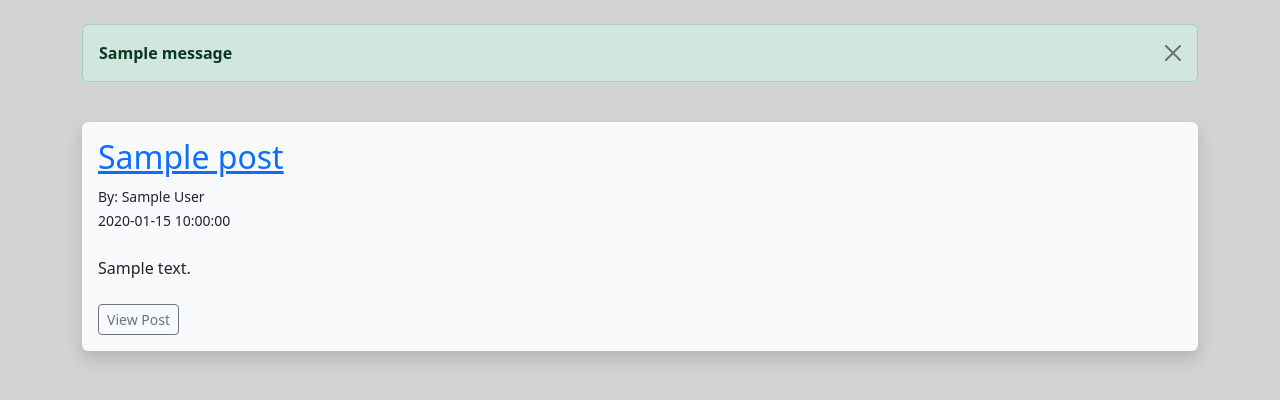
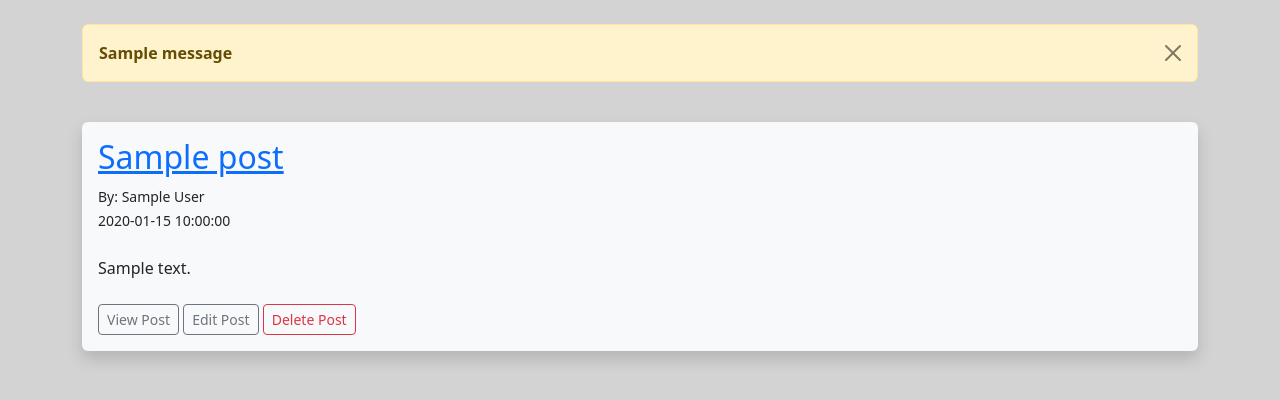
Before and after one commit to stryker2k2/flasker, a Flask app: page /posts in a window 1280 px wide. Shown: the part 56-456 px from the top of the page. Run offline with Flask 3, Linux system fonts and the light colour scheme; tables that the repository leaves empty hold one stand-in row (values such as "Sample post"); one stand-in notice (Sample message) is shown; some libraries are stand-ins or nearby versions.

Commit message:
Added View, Edit, Post buttons and logic

```diff
--- a/hello.py
+++ b/hello.py
@@ -1,4 +1,4 @@
-from flask import Flask, render_template, flash, request
+from flask import Flask, render_template, flash, request, redirect, url_for
 from flask_wtf import FlaskForm
 from wtforms import StringField, SubmitField, PasswordField, BooleanField, ValidationError
 from wtforms.validators import DataRequired, EqualTo, Length
@@ -109,10 +109,6 @@ def posts():
     # Grab all posts from database
     posts = Posts.query.order_by(Posts.date_posted)
     return render_template('posts.html', posts = posts)
-
-
-
-
 
 
 # localhost:5000/user/john
@@ -275,7 +271,47 @@ def add_post():
 @app.route('/posts/<int:id>')
 def post(id):
     post = Posts.query.get_or_404(id)
-    return render_template('post.html', post = post)
+    return render_template('post.html', post=post)
+
+
+# Edit Post
+@app.route('/posts/edit/<int:id>', methods=['GET', 'POST'])
+def edit_post(id):
+    post = Posts.query.get_or_404(id)
+    form = PostForm()
+    if form.validate_on_submit():
+        post.title = form.title.data
+        post.author = form.author.data
+        post.slug = form.slug.data
+        post.content = form.content.data
+        #Update Database
+        db.session.add(post)
+        db.session.commit()
+        flash("Post was updated successfully")
+        return redirect(url_for('post', id=post.id))
+    form.title.data = post.title
+    form.author.data = post.author
+    form.slug.data = post.slug
+    form.content.data = post.content
+    return render_template('edit_post.html', form=form)
+
+
+# Delete Post
+@app.route('/posts/delete/<int:id>')
+def delete_post(id):
+    post_to_delete = Posts.query.get_or_404(id)
+    try:
+        db.session.delete(post_to_delete)
+        db.session.commit()
+        flash('Post deleted successfully!')
+        # Grab all posts from database
+        posts = Posts.query.order_by(Posts.date_posted)
+        return render_template('posts.html', posts = posts)
+    except:
+        flash('There was an issue deleting that post')
+        # Grab all posts from database
+        posts = Posts.query.order_by(Posts.date_posted)
+        return render_template('posts.html', posts = posts)
 
 
 
--- a/templates/add_post.html
+++ b/templates/add_post.html
@@ -2,7 +2,7 @@
 
 {% block content %}
 {% for message in get_flashed_messages() %}
-    <div class="alert alert-success alert-dismissible fade show" role="alert">
+    <div class="alert alert-warning alert-dismissible fade show" role="alert">
         <strong>{{ message }}</strong>
         <button type="button" class="btn-close" data-bs-dismiss="alert" aria-label="Close"></button>
     </div>
--- a/templates/add_user.html
+++ b/templates/add_user.html
@@ -2,7 +2,7 @@
 
 {% block content %}
 {% for message in get_flashed_messages() %}
-    <div class="alert alert-success alert-dismissible fade show" role="alert">
+    <div class="alert alert-warning alert-dismissible fade show" role="alert">
         <strong>{{ message }}</strong>
         <button type="button" class="btn-close" data-bs-dismiss="alert" aria-label="Close"></button>
     </div>
--- a/templates/name.html
+++ b/templates/name.html
@@ -3,7 +3,7 @@
 {% block content %}
 
 {% for message in get_flashed_messages() %}
-    <div class="alert alert-success alert-dismissible fade show" role="alert">
+    <div class="alert alert-warning alert-dismissible fade show" role="alert">
         <strong>{{ message }}</strong>
         <button type="button" class="btn-close" data-bs-dismiss="alert" aria-label="Close"></button>
     </div>
--- a/templates/post.html
+++ b/templates/post.html
@@ -2,7 +2,7 @@
 
 {% block content %}
 {% for message in get_flashed_messages() %}
-    <div class="alert alert-success alert-dismissible fade show" role="alert">
+    <div class="alert alert-warning alert-dismissible fade show" role="alert">
         <strong>{{ message }}</strong>
         <button type="button" class="btn-close" data-bs-dismiss="alert" aria-label="Close"></button>
     </div>
@@ -19,5 +19,7 @@
 </div>
 
 <a href=" {{ url_for('posts') }} " class="btn btn-outline-secondary btn-sm">Go Back</a>
+<a href=" {{ url_for('edit_post', id=post.id )}} " class="btn btn-outline-secondary btn-sm">Edit Post</a>
+<a href=" {{ url_for('delete_post', id=post.id )}} " class="btn btn-outline-danger btn-sm">Delete Post</a>
 
 {% endblock %}
--- a/templates/posts.html
+++ b/templates/posts.html
@@ -2,7 +2,7 @@
 
 {% block content %}
 {% for message in get_flashed_messages() %}
-    <div class="alert alert-success alert-dismissible fade show" role="alert">
+    <div class="alert alert-warning alert-dismissible fade show" role="alert">
         <strong>{{ message }}</strong>
         <button type="button" class="btn-close" data-bs-dismiss="alert" aria-label="Close"></button>
     </div>
@@ -19,6 +19,8 @@
         {{ post.content }}<br/>
         <br/>
         <a href=" {{ url_for('post', id=post.id) }} " class="btn btn-outline-secondary btn-sm">View Post</a>
+        <a href=" {{ url_for('edit_post', id=post.id) }} " class="btn btn-outline-secondary btn-sm">Edit Post</a>
+        <a href=" {{ url_for('delete_post', id=post.id )}} " class="btn btn-outline-danger btn-sm">Delete Post</a>
     </div>
 
 {% endfor %}
--- a/templates/test_pw.html
+++ b/templates/test_pw.html
@@ -3,7 +3,7 @@
 {% block content %}
 
 {% for message in get_flashed_messages() %}
-    <div class="alert alert-success alert-dismissible fade show" role="alert">
+    <div class="alert alert-warning alert-dismissible fade show" role="alert">
         <strong>{{ message }}</strong>
         <button type="button" class="btn-close" data-bs-dismiss="alert" aria-label="Close"></button>
     </div>
--- a/templates/update.html
+++ b/templates/update.html
@@ -2,7 +2,7 @@
 
 {% block content %}
 {% for message in get_flashed_messages() %}
-    <div class="alert alert-success alert-dismissible fade show" role="alert">
+    <div class="alert alert-warning alert-dismissible fade show" role="alert">
         <strong>{{ message }}</strong>
         <button type="button" class="btn-close" data-bs-dismiss="alert" aria-label="Close"></button>
     </div>
```
Also changed, not shown: templates/edit_post.html (added, +34 -0 lines).
